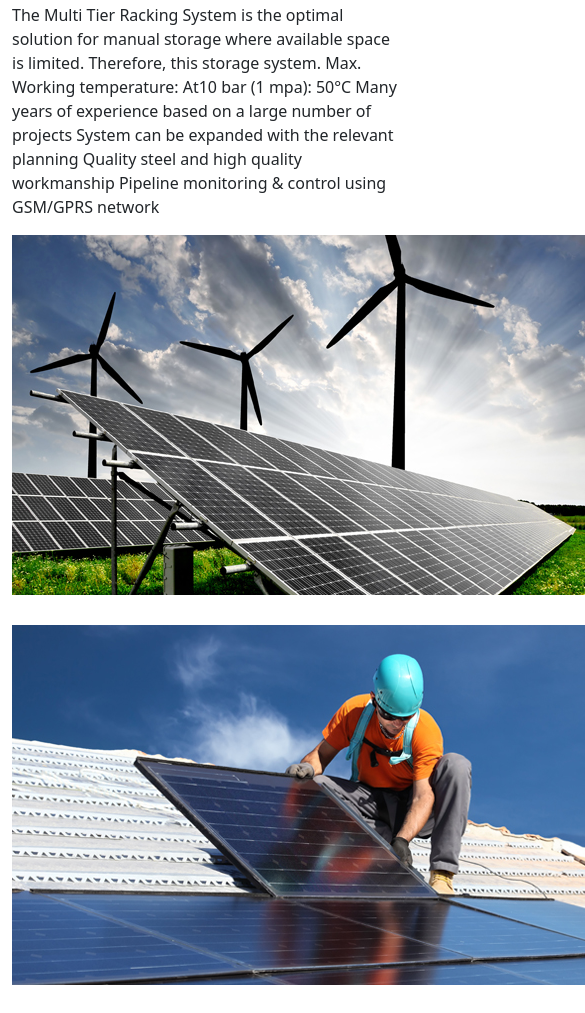
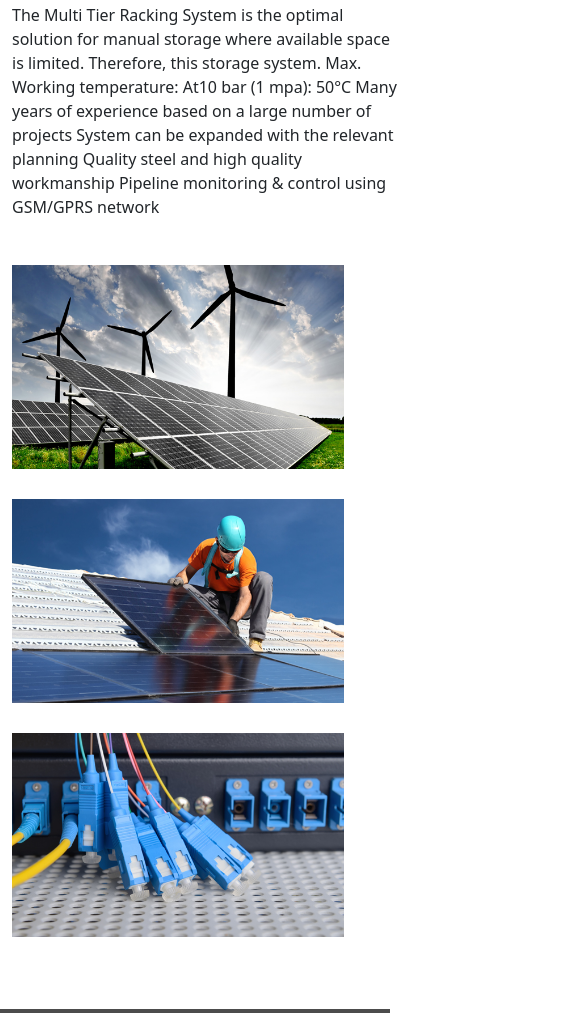
Before and after one commit to muzamil159/Industrial, a plain HTML site: page page-2.html in a window 390 px wide. Shown: the part 1500-2513 px from the top of the page, 585 px wide, since content can reach past the window. Drawn offline with nearby package versions, Linux system fonts and the light colour scheme.

Commit message:
Industrial-1

```diff
--- a/page-2.html
+++ b/page-2.html
@@ -182,8 +182,8 @@
   </div></div>
 
   <div class="container"><div class="row">
-    <div class="col-md-2 sm-12">
-<img src="./img/project-dtl-1.jpg" alt="">
+    <div class="col-md-2 sm-12 imr">
+<img style="padding-top: 30px;" src="./img/project-dtl-1.jpg" alt="">
 <img style="padding-top: 30px;" src="./img/project-dtl-2.jpg" alt="">
 <img style="padding-top: 30px;" src="./img/project-dtl-3.jpg" alt="">
 
--- a/style.css
+++ b/style.css
@@ -661,3 +661,13 @@ margin-left: 700px;
     }
 
 }
+@media screen and (max-width: 638px) {
+
+
+
+   .imr img{
+    width: 85% ;
+   }
+
+
+}
```
